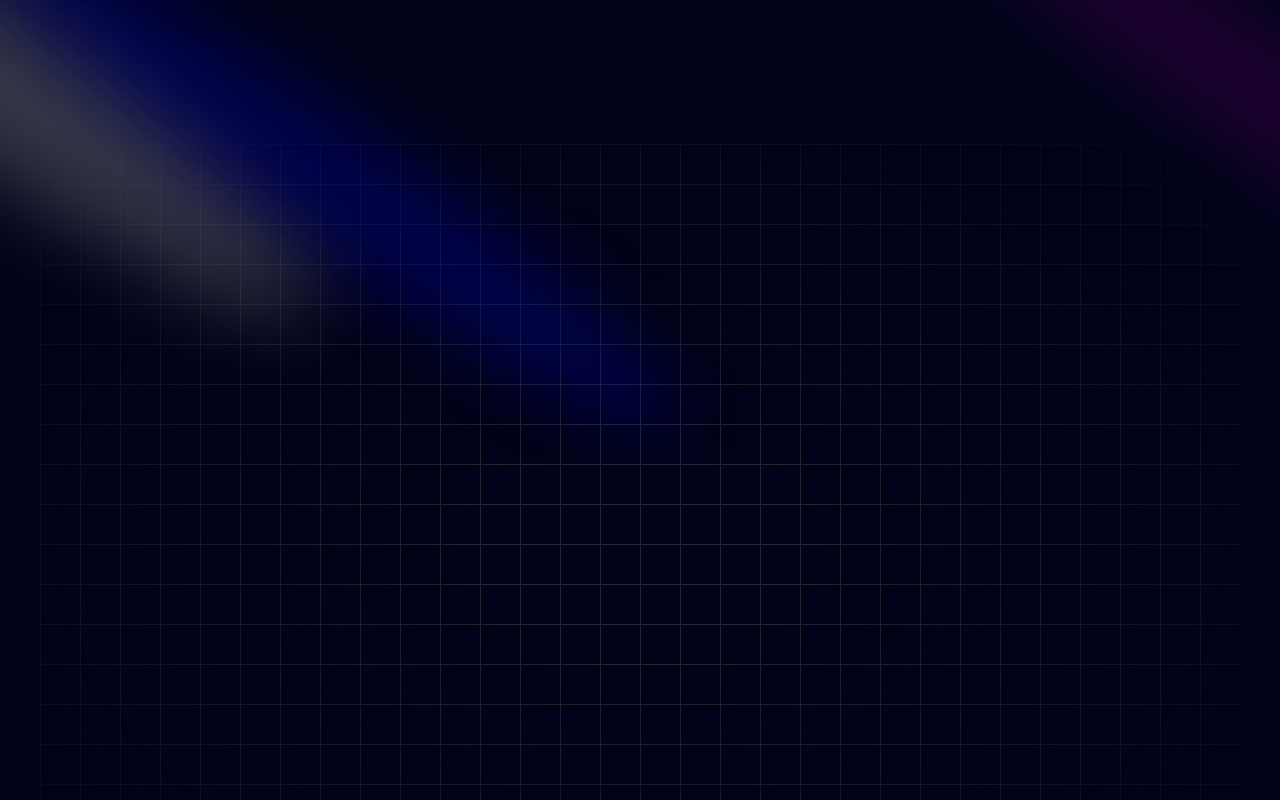
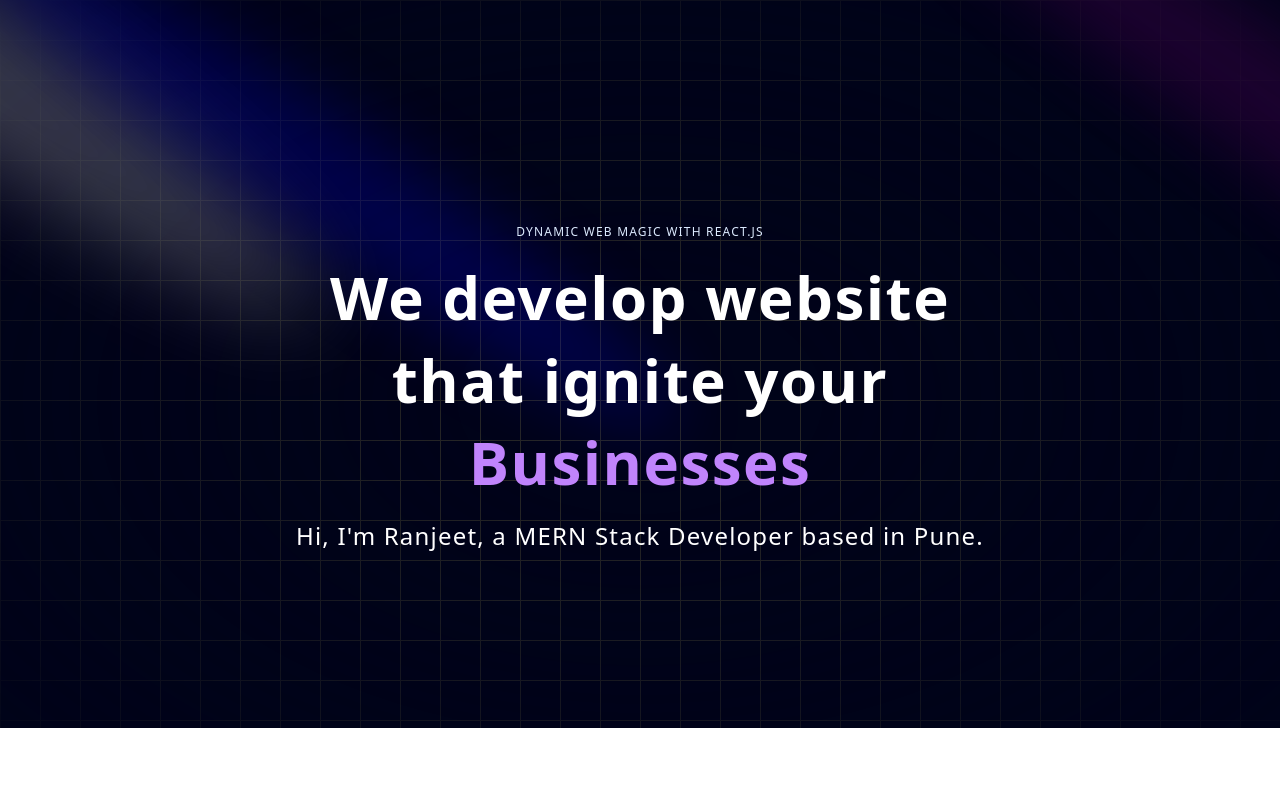
Before and after one commit to Ranjeet-vishwakarma-8081/RanjeetTechSolutions, a React (Vite) app: page / in a window 1280 px wide. Shown: the top 800 px of the page. Built offline with nearby package versions, Linux system fonts and the light colour scheme.

Commit message:
Added the Text Generation component

```diff
--- a/src/components/Hero.jsx
+++ b/src/components/Hero.jsx
@@ -1,5 +1,6 @@
 import { cn } from "../lib/utils";
 import { Spotlight } from "./ui/Spotlight";
+import { TextGenerateEffect } from "./ui/TextGenerateEffect";
 
 const Hero = () => {
   return (
@@ -20,7 +21,7 @@ const Hero = () => {
         />
         <Spotlight className="top-28 left-80 h-[80vh] w-[50vw]" fill="blue" />
       </div>
-      <div className="relative flex items-center justify-center w-full h-screen bg-white dark:bg-black-100">
+      <div className="absolute top-0 left-0 flex items-center justify-center w-full h-screen bg-white dark:bg-black-100 ">
         <div
           className={cn(
             "absolute inset-0",
@@ -31,6 +32,23 @@ const Hero = () => {
         />
         <div className="pointer-events-none absolute inset-0 flex items-center justify-center bg-white [mask-image:radial-gradient(ellipse_at_center,transparent_20%,black)] dark:bg-black-100" />
       </div>
+
+      <div className="relative z-10 flex justify-center my-20">
+        <div className="max-w-[89vw] md:max-w-2xl lg:max-w-[60vw] flex justify-center items-center flex-col">
+          <h2 className="text-xs tracking-widest text-center uppercase dark:text-blue-100 max-w-80">
+            Dynamic Web Magic with React.js
+          </h2>
+
+          <TextGenerateEffect
+            className="text-center text-[40px] md:text-5xl lg:text-6xl"
+            words="We develop website that ignite your Businesses"
+          />
+
+          <p className="mb-4 text-sm text-center dark:text-white md:tracking-wider md:text-lg lg:text-2xl">
+            Hi, I'm Ranjeet, a MERN Stack Developer based in Pune.
+          </p>
+        </div>
+      </div>
     </div>
   );
 };
--- /dev/null
+++ b/src/components/ui/TextGenerateEffect.jsx
@@ -0,0 +1,59 @@
+"use client";
+import { useEffect } from "react";
+import { motion, stagger, useAnimate } from "motion/react";
+import { cn } from "../../lib/utils";
+
+export const TextGenerateEffect = ({
+  words,
+  className,
+  filter = true,
+  duration = 0.5,
+}) => {
+  const [scope, animate] = useAnimate();
+  let wordsArray = words.split(" ");
+  useEffect(() => {
+    animate(
+      "span",
+      {
+        opacity: 1,
+        filter: filter ? "blur(0px)" : "none",
+      },
+      {
+        duration: duration ? duration : 1,
+        delay: stagger(0.2),
+      }
+    );
+  }, [animate, duration, filter]);
+
+  const renderWords = () => {
+    return (
+      <motion.div ref={scope}>
+        {wordsArray.map((word, idx) => {
+          return (
+            <motion.span
+              key={word + idx}
+              className={`${
+                idx > 5 ? "text-purple-400" : "text-black dark:text-white"
+              } opacity-0 `}
+              style={{
+                filter: filter ? "blur(10px)" : "none",
+              }}
+            >
+              {word}{" "}
+            </motion.span>
+          );
+        })}
+      </motion.div>
+    );
+  };
+
+  return (
+    <div className={cn("font-bold", className)}>
+      <div className="my-4">
+        <div className="leading-snug tracking-wide text-black dark:text-white">
+          {renderWords()}
+        </div>
+      </div>
+    </div>
+  );
+};
```
